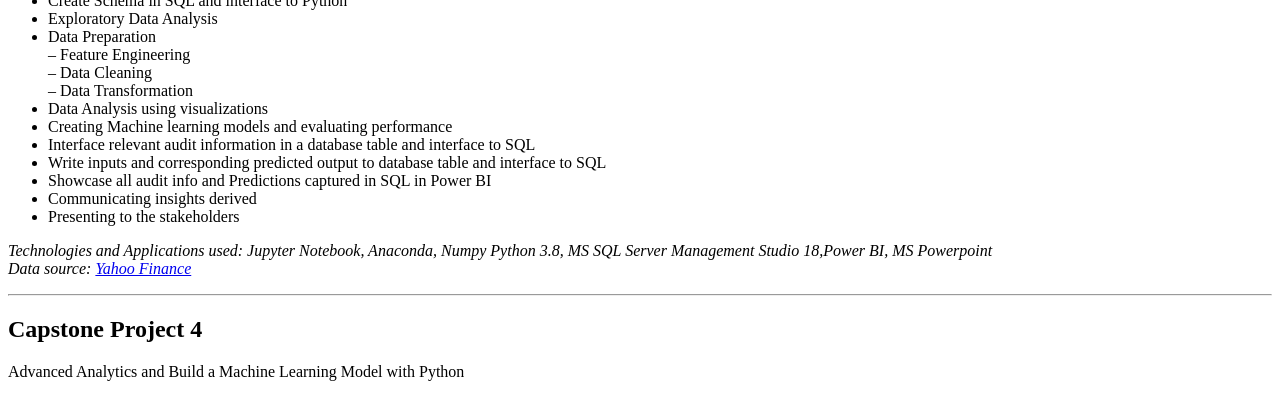
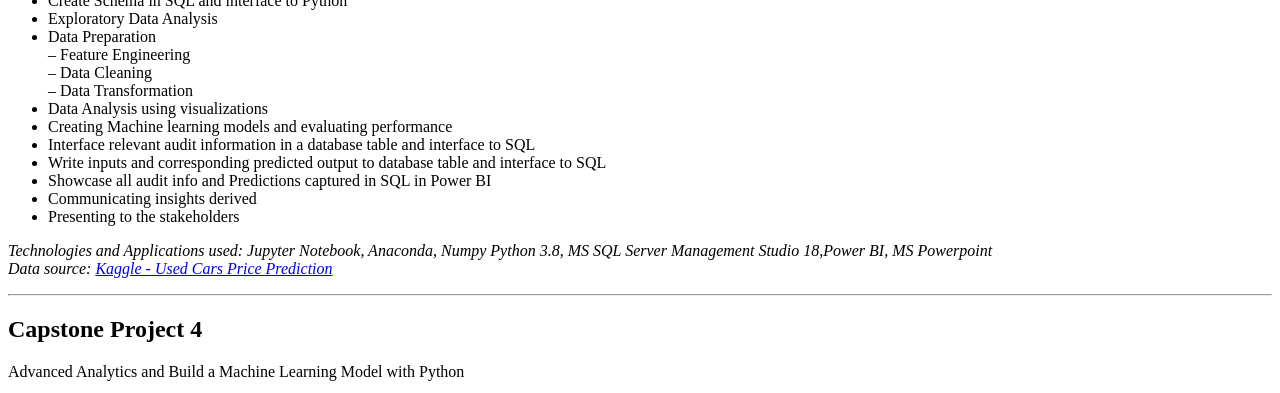
Before and after one commit to ZalehaAli/Data-Analytics-Portfolio, a Jekyll site: the page built from index.md, in a window 1280 px wide and 900 px high, scrolled down 1273 px, cut to the strip 0-393 px from the top of the window. Built offline with Jekyll 4.4.1, drawn with Linux system fonts in a browser that asks for light colours; our own code applies the rules of GitHub Pages for plain Markdown files.

Commit message:
Update index.md

```diff
--- a/index.md
+++ b/index.md
@@ -41,7 +41,7 @@ The main aim of the Summative Project is to enable students to apply and integra
 * Presenting to the stakeholders
 
 <p><em>Technologies and Applications used: Jupyter Notebook, Anaconda, Numpy Python 3.8, MS SQL Server Management Studio 18,Power BI, MS Powerpoint </em><br>
-  <em>Data source: <a href="https://www.kaggle.com/avikasliwal/used-cars-price-prediction" target="_blank">Yahoo Finance</a></em>
+  <em>Data source: <a href="https://www.kaggle.com/avikasliwal/used-cars-price-prediction" target="_blank">Kaggle - Used Cars Price Prediction</a></em>
 </p>
 
 ---
```
